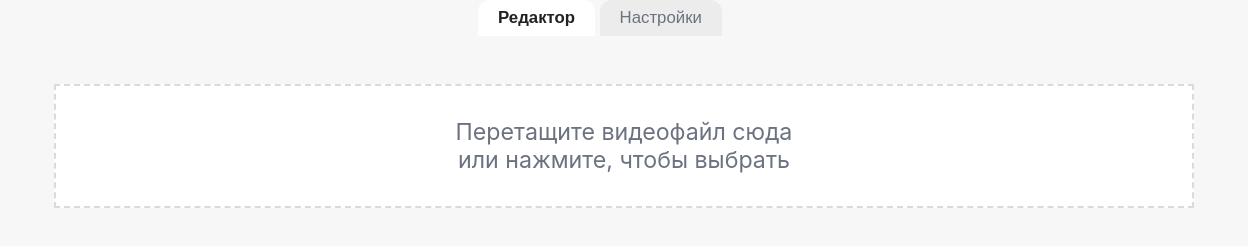
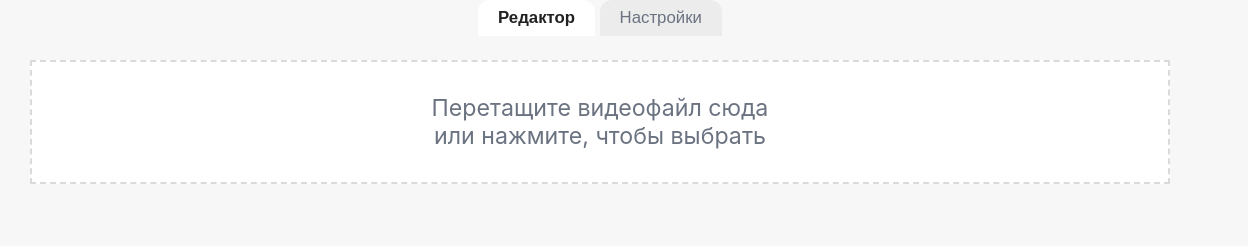
Before and after one commit to E-Stanislav/SubMagicGo, an Electron app: page renderer/index.html in a window 1200 px wide. Shown: the whole page, 1248 px wide, since content can reach past the window. Drawn offline with Linux system fonts and the light colour scheme; no server answers.

Commit message:
[fix] edit css

```diff
--- a/renderer/app.css
+++ b/renderer/app.css
@@ -1,6 +1,6 @@
 body { font-family: 'Inter', 'Segoe UI', Arial, sans-serif; background: #f7f7f7; color: #222; margin: 0; padding: 0; height: 100%; }
 header { width: 100%; display: flex; justify-content: center; margin-bottom: 1.5rem; }
-main { flex: 1; display: flex; flex-direction: column; align-items: center; width: 100%; max-width: none; margin: 0 auto; padding: clamp(1rem, 2vw, 2rem); min-height: 0; height: 100%; }
+main { flex: 1; display: flex; flex-direction: column; align-items: center; width: 100%; max-width: none; margin: 0 auto; padding: 0; min-height: 0; height: 100%; }
 .container {
   flex: 1 1 auto;
   display: flex;
```
